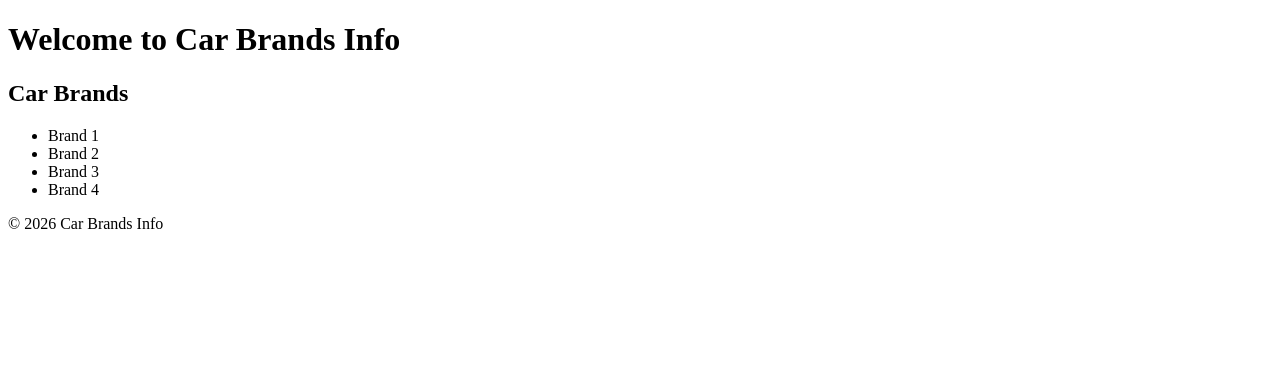
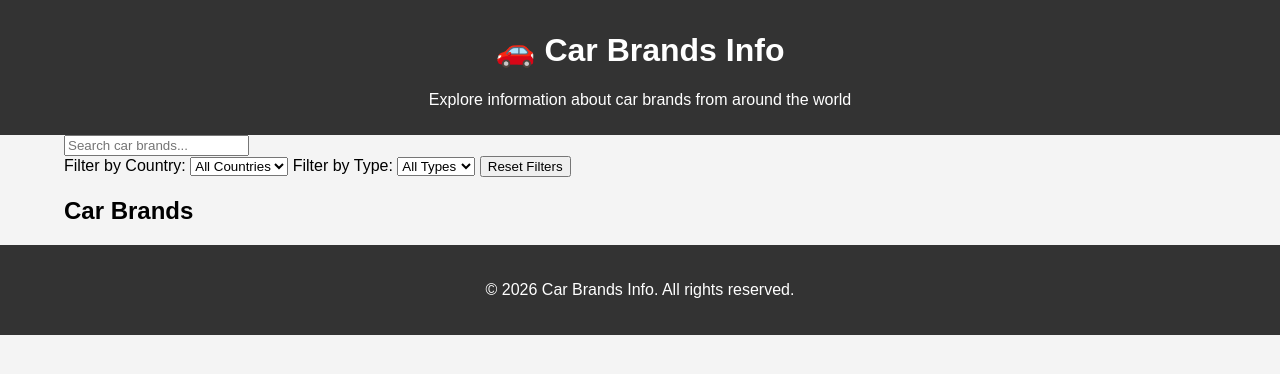
Before and after one commit to codewithsumi-2007/car-brands-info, a website: page frontend/index.html in a window 1280 px wide. Drawn offline with Linux system fonts and the light colour scheme.

Commit message:
Update frontend/index.html with complete HTML structure

```diff
--- a/frontend/index.html
+++ b/frontend/index.html
@@ -4,25 +4,70 @@
     <meta charset="UTF-8">
     <meta name="viewport" content="width=device-width, initial-scale=1.0">
     <title>Car Brands Info</title>
-    <link rel="stylesheet" href="styles.css">
+    <link rel="stylesheet" href="css/style.css">
 </head>
 <body>
-    <header>
-        <h1>Welcome to Car Brands Info</h1>
+    <header class="header">
+        <div class="container">
+            <h1>🚗 Car Brands Info</h1>
+            <p>Explore information about car brands from around the world</p>
+        </div>
     </header>
-    <main>
-        <section>
+
+    <main class="container">
+        <!-- Search Section -->
+        <section class="search-section">
+            <input
+                type="text"
+                id="searchInput"
+                placeholder="Search car brands..."
+                class="search-bar"
+            >
+
+            <!-- Filter Section -->
+            <div class="filter-section">
+                <label for="countryFilter">Filter by Country:</label>
+                <select id="countryFilter" class="filter-select">
+                    <option value="">All Countries</option>
+                    <option value="Japan">Japan</option>
+                    <option value="USA">USA</option>
+                    <option value="Germany">Germany</option>
+                    <option value="Italy">Italy</option>
+                    <option value="France">France</option>
+                    <option value="Sweden">Sweden</option>
+                    <option value="South Korea">South Korea</option>
+                    <option value="UK">UK</option>
+                </select>
+
+                <label for="typeFilter">Filter by Type:</label>
+                <select id="typeFilter" class="filter-select">
+                    <option value="">All Types</option>
+                    <option value="Luxury">Luxury</option>
+                    <option value="Sports">Sports</option>
+                    <option value="Economy">Economy</option>
+                    <option value="SUV">SUV</option>
+                    <option value="Electric">Electric</option>
+                </select>
+
+                <button id="resetBtn" class="reset-btn">Reset Filters</button>
+            </div>
+        </section>
+
+        <!-- Results Section -->
+        <section class="results-section">
             <h2>Car Brands</h2>
-            <ul>
-                <li>Brand 1</li>
-                <li>Brand 2</li>
-                <li>Brand 3</li>
-                <li>Brand 4</li>
-            </ul>
+            <div id="brandsList" class="brands-grid">
+                <!-- Brands will be loaded here by JavaScript -->
+            </div>
         </section>
     </main>
-    <footer>
-        <p>&copy; 2026 Car Brands Info</p>
+
+    <footer class="footer">
+        <div class="container">
+            <p>&copy; 2026 Car Brands Info. All rights reserved.</p>
+        </div>
     </footer>
+
+    <script src="js/script.js"></script>
 </body>
 </html>
```
